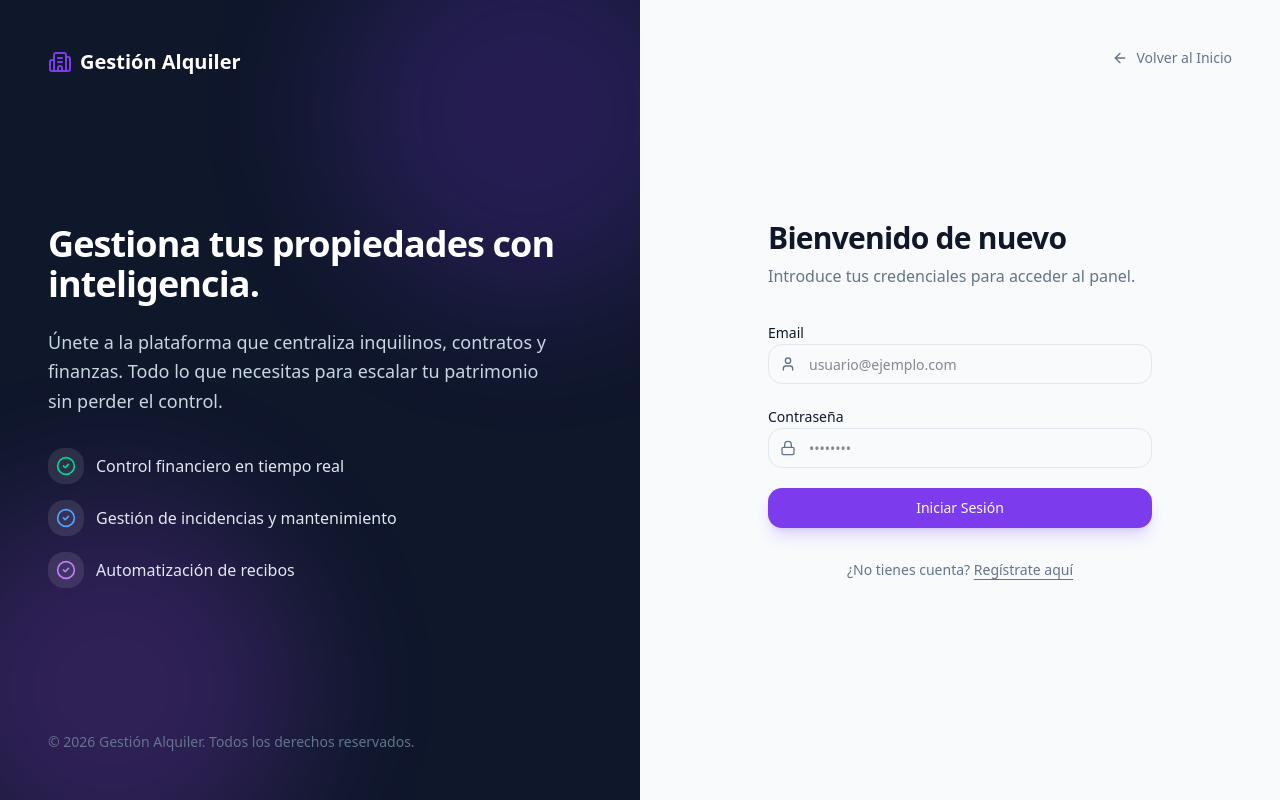
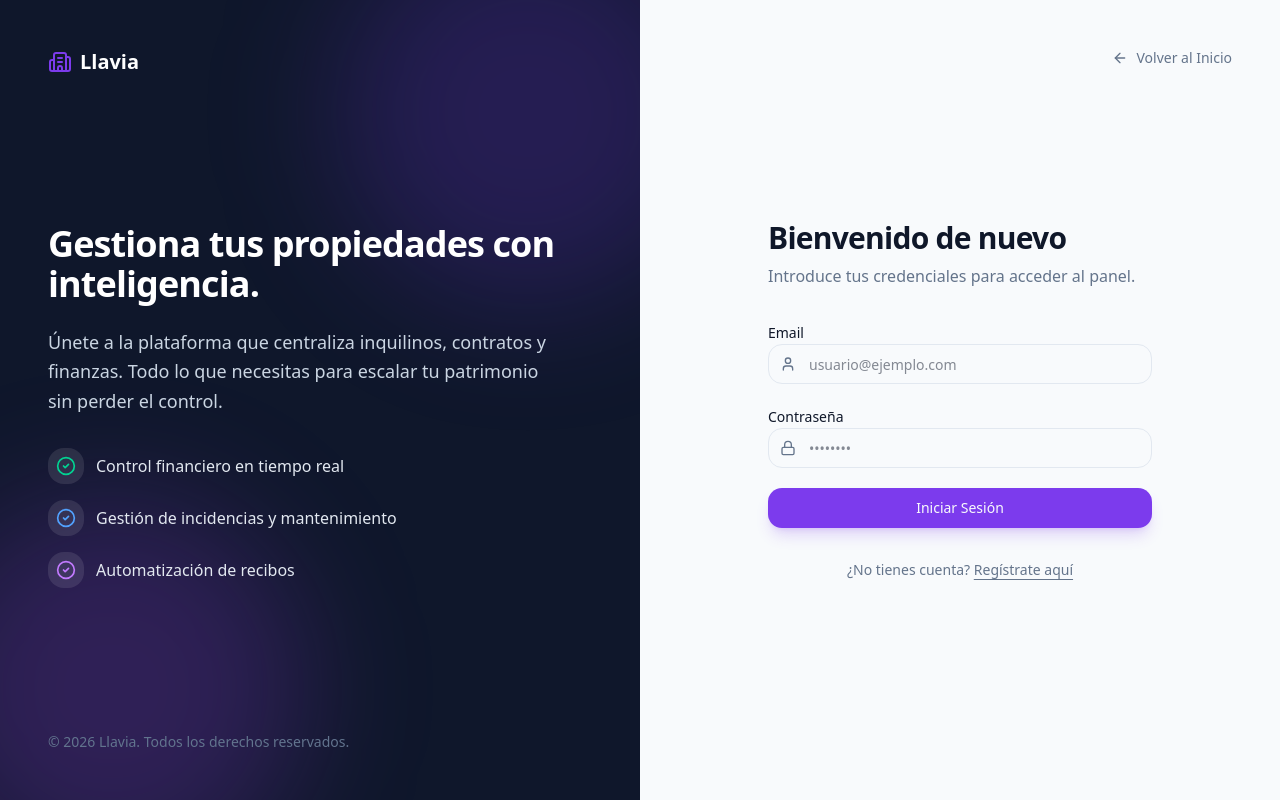
Before and after one commit to juanmanuelcanocamacho/Rent-Manager, a Next.js app: page /login in a window 1280 px wide. Built offline with nearby package versions, Linux system fonts and the light colour scheme.

Commit message:
chore: rename application to Llavia across UI and docs

```diff
--- a/src/app/(auth)/login/page.tsx
+++ b/src/app/(auth)/login/page.tsx
@@ -25,7 +25,7 @@ export default function LoginPage() {
         <div className="relative z-10">
           <Link href="/" className="inline-flex items-center gap-2 font-bold text-xl text-white hover:opacity-80 transition-opacity">
             <Building2 className="text-primary" />
-            <span>Gestión Alquiler</span>
+            <span>Llavia</span>
           </Link>
         </div>
 
@@ -38,7 +38,7 @@ export default function LoginPage() {
           <p className="text-slate-300 text-lg mb-8 leading-relaxed">
             {mode === 'login'
               ? "Únete a la plataforma que centraliza inquilinos, contratos y finanzas. Todo lo que necesitas para escalar tu patrimonio sin perder el control."
-              : "Regístrate como propietario y accede a las herramientas más potentes del mercado para la gestión de alquileres."}
+              : "Regístrate como propietario y accede a las herramientas más potentes del mercado con Llavia."}
           </p>
           <div className="space-y-4">
             <div className="flex items-center gap-3">
@@ -63,7 +63,7 @@ export default function LoginPage() {
         </div>
 
         <div className="relative z-10 text-sm text-slate-500">
-          © {new Date().getFullYear()} Gestión Alquiler. Todos los derechos reservados.
+          © {new Date().getFullYear()} Llavia. Todos los derechos reservados.
         </div>
       </div>
 
--- a/src/app/(tenant)/layout.tsx
+++ b/src/app/(tenant)/layout.tsx
@@ -25,7 +25,7 @@ export default async function TenantLayout({
             </main>
 
             <footer className="py-6 border-t bg-background/50 text-center text-sm text-muted-foreground">
-                &copy; {new Date().getFullYear()} Gestión Alquiler - Tu Panel de Inquilino
+                &copy; {new Date().getFullYear()} Llavia - Tu Panel de Inquilino
             </footer>
         </div>
     );
--- a/src/app/layout.tsx
+++ b/src/app/layout.tsx
@@ -2,7 +2,7 @@ import type { Metadata } from "next";
 import "./globals.css";
 
 export const metadata: Metadata = {
-  title: "Gestión Alquiler",
+  title: "Llavia",
   description: "Rental management app",
 };
 
--- a/src/app/page.tsx
+++ b/src/app/page.tsx
@@ -20,7 +20,7 @@ export default function LandingPage() {
         <div className="container mx-auto px-4 h-16 flex items-center justify-between max-w-6xl">
           <div className="flex items-center gap-2 font-bold text-xl bg-clip-text text-transparent bg-gradient-to-r from-primary to-purple-600">
             <Building2 className="text-primary" />
-            <span>Gestión Alquiler</span>
+            <span>Llavia</span>
           </div>
           <nav className="flex gap-4">
             <Link href="/login">
@@ -140,7 +140,7 @@ export default function LandingPage() {
         <div className="container mx-auto px-4 max-w-6xl flex flex-col md:flex-row justify-between items-center gap-4">
           <div className="flex items-center gap-2">
             <Building2 size={16} />
-            <span className="font-semibold">Gestión Alquiler</span>
+            <span className="font-semibold">Llavia</span>
           </div>
           <p>© {new Date().getFullYear()} Todos los derechos reservados.</p>
           <div className="flex gap-6">
--- a/src/components/layout/sidebar.tsx
+++ b/src/components/layout/sidebar.tsx
@@ -47,7 +47,7 @@ export function Sidebar({ notificationCounts, userRole, user }: SidebarProps) {
         <aside className="w-64 border-r bg-card h-screen sticky top-0 flex flex-col hidden md:flex">
             <div className="p-6 border-b">
                 <h1 className="text-2xl font-bold bg-clip-text text-transparent bg-gradient-to-r from-primary to-purple-600">
-                    Gestión Alquiler
+                    Llavia
                 </h1>
             </div>
 
@@ -142,7 +142,7 @@ export function MobileHeader({ userRole, user }: { userRole?: Role; user?: { ema
         <header className="md:hidden border-b bg-card sticky top-0 z-50">
             <div className="p-4 flex items-center justify-between bg-card">
                 <h1 className="text-xl font-bold bg-clip-text text-transparent bg-gradient-to-r from-primary to-purple-600">
-                    Gestión Alquiler
+                    Llavia
                 </h1>
                 <Button variant="ghost" size="icon" onClick={() => setIsOpen(!isOpen)}>
                     {isOpen ? <X /> : <Menu />}
--- a/src/components/layout/user-header.tsx
+++ b/src/components/layout/user-header.tsx
@@ -26,7 +26,7 @@ export function UserHeader({ user, showLogo }: UserHeaderProps) {
                         <div className="bg-primary p-1.5 rounded-lg">
                             <span className="text-white font-bold text-lg">G</span>
                         </div>
-                        <span className="font-bold text-xl tracking-tight hidden sm:inline">Gestión Alquiler</span>
+                        <span className="font-bold text-xl tracking-tight hidden sm:inline">Llavia</span>
                     </>
                 )}
             </div>
--- a/src/lib/pdf/invoice-receipt.ts
+++ b/src/lib/pdf/invoice-receipt.ts
@@ -28,11 +28,11 @@ export function generateInvoiceReceipt(data: InvoiceData) {
     doc.setTextColor(255, 255, 255);
     doc.setFontSize(28);
     doc.setFont('helvetica', 'bold');
-    doc.text('RENT MANAGER', 20, 25);
+    doc.text('LLAVIA', 20, 25);
 
     doc.setFontSize(10);
     doc.setFont('helvetica', 'normal');
-    doc.text('Sistema de Gestión de Alquileres', 20, 32);
+    doc.text('Llavia', 20, 32);
 
     // Document Title
     doc.setTextColor(0, 0, 0);
@@ -127,7 +127,7 @@ export function generateInvoiceReceipt(data: InvoiceData) {
     doc.setFont('helvetica', 'normal');
     doc.text('¡Gracias por su confianza!', pageWidth / 2, 270, { align: 'center' });
     doc.setFontSize(8);
-    doc.text('Este es un documento oficial generado por Rent Manager.', pageWidth / 2, 275, { align: 'center' });
+    doc.text('Este es un documento oficial generado por Llavia.', pageWidth / 2, 275, { align: 'center' });
 
     // Save
     doc.save(`recibo_${data.tenantName.replace(/\s+/g, '_').toLowerCase()}_${data.id.substring(0, 8)}.pdf`);
```
Also changed, not shown: 2 other files (tests, documents, lock files or other folders).
